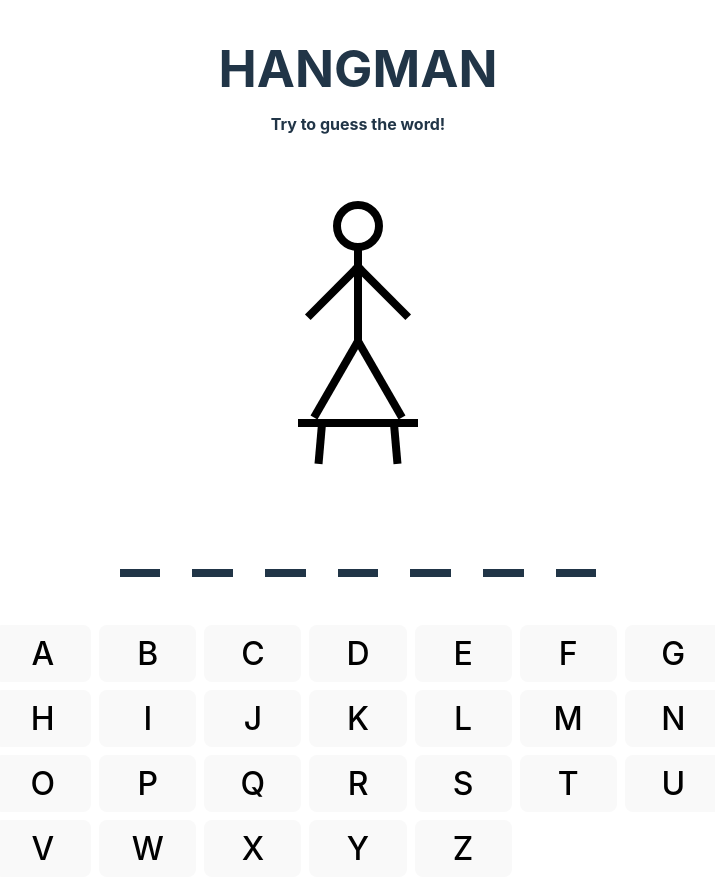
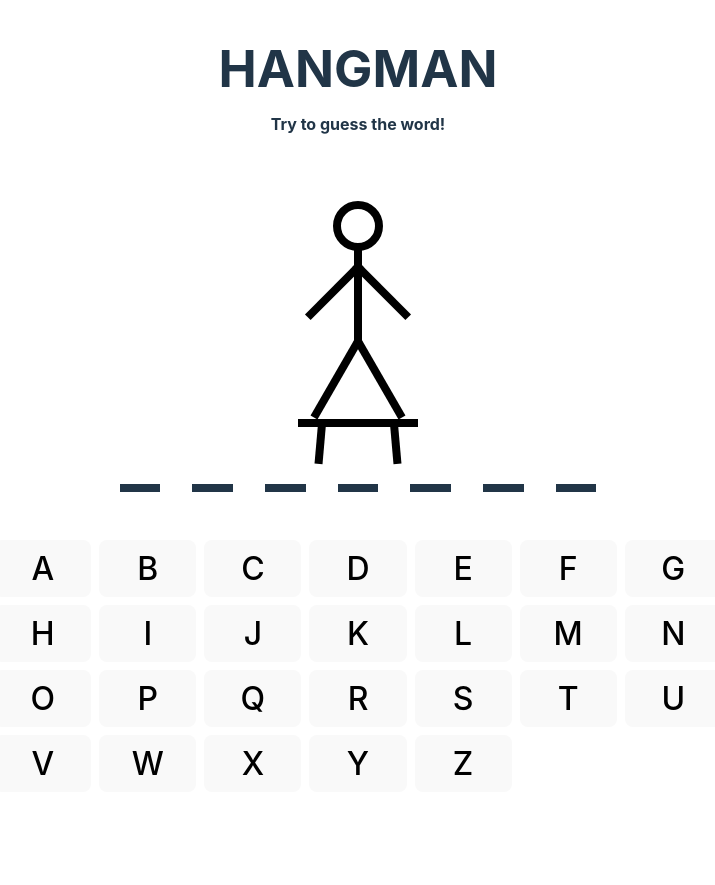
Before and after one commit to YaredFall/hangman, a React (Vite) app: page / in a window 1280 px wide. Shown: the whole page, without its empty margins (282-997 px from the left). After the commit the page ends 800 px from the top, so only its background shows below. Built offline with nearby package versions, Linux system fonts and the light colour scheme.

Commit message:
~layout adjustments

```diff
--- a/src/App.css
+++ b/src/App.css
@@ -1,5 +1,6 @@
 .App {
     max-width: 800px;
+    height: 100%;
     display: flex;
     flex-direction: column;
     margin: 0 auto;
--- a/src/App.tsx
+++ b/src/App.tsx
@@ -39,7 +39,7 @@ function App() {
 
 
     return (
-    <div className="App">
+    <main className="App">
         <h1 children={"HANGMAN"} />
         <h4 children={
             isWon ? "You did it!" :
@@ -53,7 +53,7 @@ function App() {
                          inactiveKeys={guessedLetters}
                          disabled={isLose || isWon}
         />
-    </div>
+    </main>
   )
 }
 
--- a/src/Components/VirtualKeyboard/VirtualKeyboard.module.css
+++ b/src/Components/VirtualKeyboard/VirtualKeyboard.module.css
@@ -7,6 +7,7 @@
     align-self: stretch;
     justify-content: center;
     text-transform: uppercase;
+    margin: auto 0;
 }
 
 .keyboard > button {
--- a/src/index.css
+++ b/src/index.css
@@ -1,3 +1,7 @@
+*, *::before, *::after {
+  box-sizing: border-box;
+}
+
 :root {
   font-family: Inter, Avenir, Helvetica, Arial, sans-serif;
   font-size: 16px;
@@ -17,6 +21,10 @@
   -webkit-font-smoothing: antialiased;
   -moz-osx-font-smoothing: grayscale;
   -webkit-text-size-adjust: 100%;
+}
+
+:root, body, #root {
+  height: 100%;
 }
 
 a {
```
